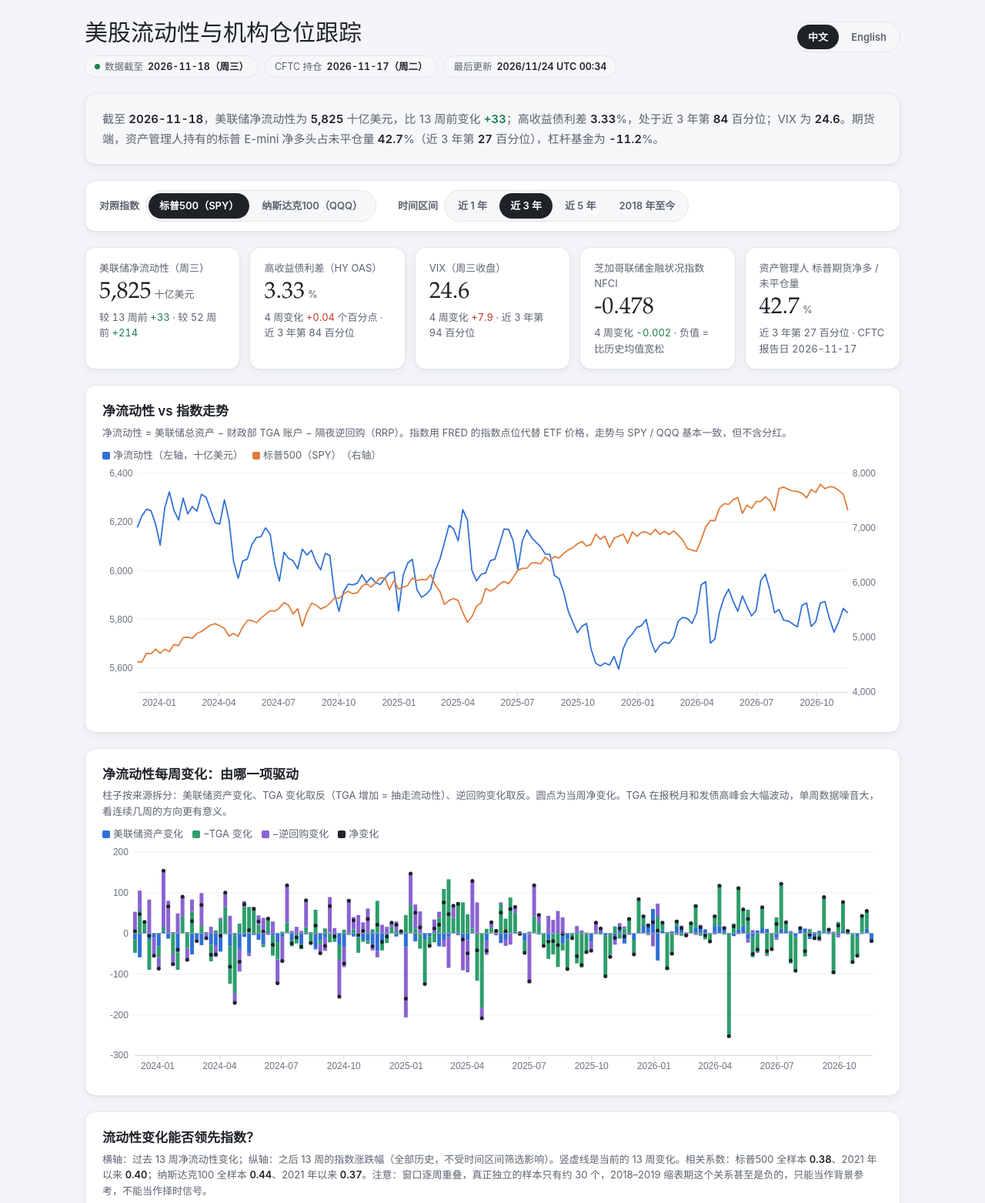
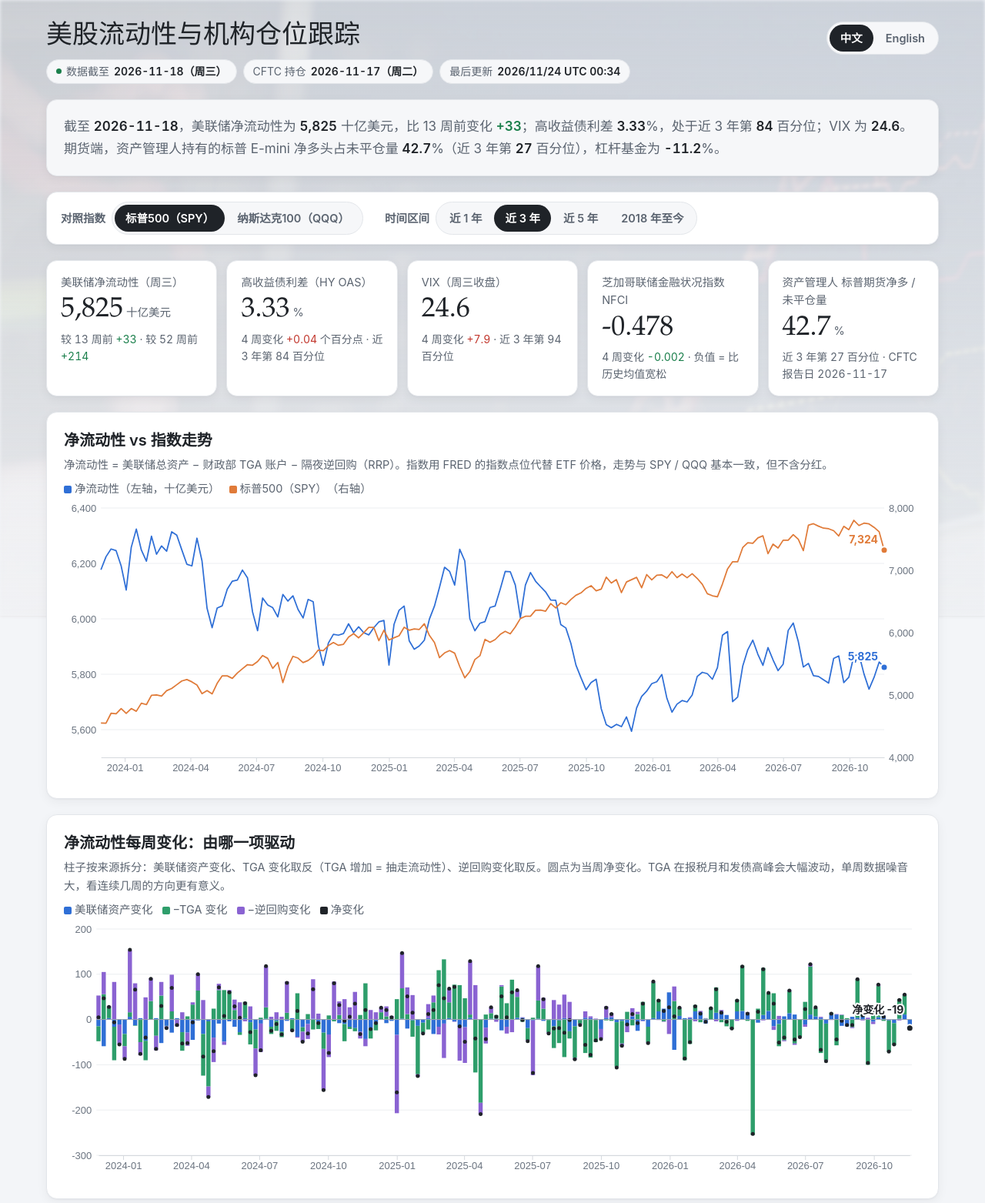
Before and after one commit to Steven4609/USLiquidity, a plain HTML site: page index.html in a window 1280 px wide. Shown: the top 1563 px of the page at 77% size. Drawn offline with nearby package versions, Linux system fonts and the light colour scheme.

Commit message:
Larger type, faded market background, latest values labelled on charts
Co-Authored-By: Claude Opus 5.5 <noreply@anthropic.com>
Claude-Session: https://claude.ai/code/session_013GqNjfBHGQ36867wYjr4jz

```diff
--- a/index.html
+++ b/index.html
@@ -12,7 +12,7 @@
   --color-ok:#1a7f4b;--color-bad:#c2372d;
   --chart-grid:#eceef1;--chart-axis:#d5d9de;--chart-ref:#9aa3ad;--text-secondary:#6b7480;
   --pop-bg:#ffffff;--pop-border:#dfe3e8;--pop-shadow:0 6px 20px rgba(0,0,0,.12);
-  --page-bg:#f3f5f8;--card-shadow:0 1px 2px rgba(16,24,40,.04),0 4px 14px rgba(16,24,40,.05);--row-alt:#fafbfc;--row-hover:#f1f4f8;--row-hi:#eef4ff;
+  --page-bg:#f3f5f8;--bg-op:.24;--veil-top:rgba(243,245,248,.25);--veil-bot:rgba(243,245,248,.8);--card-shadow:0 1px 2px rgba(16,24,40,.04),0 4px 14px rgba(16,24,40,.05);--row-alt:#fafbfc;--row-hover:#f1f4f8;--row-hi:#eef4ff;
   --c0:#2f6fd6;--c1:#e07b39;--c2:#2e9e6b;--c3:#8a63d2;
   --serif:"Iowan Old Style","Palatino Linotype","Songti SC","Noto Serif SC",Georgia,serif;
   --sans:-apple-system,BlinkMacSystemFont,"Segoe UI","PingFang SC","Microsoft YaHei","Noto Sans SC",Roboto,sans-serif;
@@ -23,39 +23,39 @@
   --color-ok:#4cc38a;--color-bad:#f0776c;
   --chart-grid:#2a2f36;--chart-axis:#3a4049;--chart-ref:#6b7480;--text-secondary:#9aa3ad;
   --pop-bg:#23272d;--pop-border:#363c44;--pop-shadow:0 6px 20px rgba(0,0,0,.5);
-  --page-bg:#111317;--card-shadow:0 1px 2px rgba(0,0,0,.3);--row-alt:#1b1e23;--row-hover:#22262c;--row-hi:#1f2a3a;
+  --page-bg:#111317;--bg-op:.45;--veil-top:rgba(17,19,23,.35);--veil-bot:rgba(17,19,23,.85);--card-shadow:0 1px 2px rgba(0,0,0,.3);--row-alt:#1b1e23;--row-hover:#22262c;--row-hi:#1f2a3a;
   --c0:#6ea2f5;--c1:#f0995f;--c2:#4cc38a;--c3:#a98bea;
 }}
 *{box-sizing:border-box}
 html{background:var(--page-bg)}
-body{margin:0;background:var(--page-bg);color:var(--color-fg);font:15px/1.55 var(--sans)}
-.lq{max-width:1100px;margin:0 auto;padding:28px 20px 40px;display:flex;flex-direction:column;gap:20px}
+body{margin:0;background:var(--page-bg);color:var(--color-fg);font:16px/1.6 var(--sans)}
+.lq{position:relative;z-index:1;max-width:1200px;margin:0 auto;padding:28px 20px 40px;display:flex;flex-direction:column;gap:20px}
 .top{display:flex;gap:var(--gap-lg);align-items:flex-start;justify-content:space-between;flex-wrap:wrap}
 .top>div:first-child{flex:1 1 520px}
-.lq h1{font-family:var(--serif);font-weight:400;font-size:30px;line-height:1.2;margin:0}
+.lq h1{font-family:var(--serif);font-weight:400;font-size:34px;line-height:1.2;margin:0}
 .lq .take{color:var(--color-fg-muted);margin:var(--gap-sm) 0 0;line-height:1.7}
 .lq .take b{color:var(--color-fg);font-weight:600;font-variant-numeric:tabular-nums}
 .seg{display:inline-flex;flex-wrap:wrap;border:1px solid var(--color-border-line);border-radius:999px;padding:3px;gap:2px;background:var(--color-panel)}
-.seg button{font:inherit;font-size:13px;font-weight:600;border:0;border-radius:999px;padding:6px 14px;background:transparent;color:var(--color-fg-muted);cursor:pointer;transition:background .15s,color .15s}
+.seg button{font:inherit;font-size:14.5px;font-weight:600;border:0;border-radius:999px;padding:6px 14px;background:transparent;color:var(--color-fg-muted);cursor:pointer;transition:background .15s,color .15s}
 .seg button:hover{color:var(--color-fg)}
 .seg button.on{background:var(--color-fg);color:var(--color-bg)}
 .seg button:focus-visible{outline:2px solid var(--c0);outline-offset:2px}
 .titlebox{display:flex;flex-direction:column;gap:var(--gap-sm)}
 .meta{display:flex;flex-wrap:wrap;gap:var(--gap-sm)}
-.pill{display:inline-flex;align-items:center;gap:6px;font-size:12.5px;color:var(--color-fg-muted);background:var(--color-panel);border:1px solid var(--color-border-line);border-radius:999px;padding:4px 12px;font-variant-numeric:tabular-nums}
+.pill{display:inline-flex;align-items:center;gap:6px;font-size:14px;color:var(--color-fg-muted);background:var(--color-panel);border:1px solid var(--color-border-line);border-radius:999px;padding:4px 12px;font-variant-numeric:tabular-nums}
 .pill b{color:var(--color-fg);font-weight:600}
 .dot{width:7px;height:7px;border-radius:50%;background:var(--color-ok);display:inline-block}
 .panel{background:var(--color-bg);border:1px solid var(--color-border-line);border-radius:14px;padding:20px 22px;box-shadow:var(--card-shadow)}
 .take-card{background:var(--color-panel)}
-.take-card .take{margin:0;font-size:15px}
+.take-card .take{margin:0;font-size:17px}
 .controls{display:flex;gap:var(--gap-lg) 28px;flex-wrap:wrap;align-items:center;padding:12px 18px}
 .ctl{display:flex;gap:var(--gap-sm);align-items:center;flex-wrap:wrap}
-.ctl-l{font-size:13px;color:var(--color-fg-muted);font-weight:600}
+.ctl-l{font-size:14.5px;color:var(--color-fg-muted);font-weight:600}
 .callout{background:var(--color-panel);border-radius:8px;padding:10px 12px;margin:var(--gap-md) 0 0}
 .h-row{display:flex;justify-content:space-between;align-items:baseline;gap:var(--gap-md);flex-wrap:wrap;margin-bottom:var(--gap-sm)}
-.dt{font-size:13px}
+.dt{font-size:14.5px}
 .dt thead th{position:sticky;top:0;background:var(--color-bg)}
-.dt tr.grp th{font-size:11.5px;text-transform:uppercase;letter-spacing:.04em;color:var(--text-secondary);border-bottom:0;padding-bottom:0;text-align:center}
+.dt tr.grp th{font-size:12.5px;text-transform:uppercase;letter-spacing:.04em;color:var(--text-secondary);border-bottom:0;padding-bottom:0;text-align:center}
 .dt th:nth-child(2),.dt td:nth-child(2),.dt th:nth-child(6),.dt td:nth-child(6),.dt th:nth-child(9),.dt td:nth-child(9){border-left:1px solid var(--color-border-line)}
 .dt tr.grp th:nth-child(2),.dt tr.grp th:nth-child(3),.dt tr.grp th:nth-child(4){border-left:1px solid var(--color-border-line)}
 .dt td{vertical-align:top;padding:8px 10px;background:var(--color-bg)}
@@ -65,37 +65,37 @@ body{margin:0;background:var(--page-bg);color:var(--color-fg);font:15px/1.55 var
 .dt tbody tr.latest .v{font-weight:700}
 .dt td:first-child,.dt th:first-child{position:sticky;left:0;z-index:1;font-weight:600;color:var(--color-fg)}
 .dt .v{display:block;color:var(--color-fg)}
-.dt .c{display:block;font-size:11px;font-weight:500;color:var(--text-secondary)}
+.dt .c{display:block;font-size:12.5px;font-weight:500;color:var(--text-secondary)}
 .dt .c.good{color:var(--color-ok)}.dt .c.bad{color:var(--color-bad)}
 .sec-h{margin:0 0 var(--gap-md)!important}
 .ngrid{display:grid;grid-template-columns:repeat(auto-fit,minmax(230px,1fr));gap:var(--gap-md)}
 .ncard{background:var(--color-panel);border:1px solid var(--color-border-line);border-radius:12px;padding:14px 16px}
-.ncard h3{display:flex;align-items:center;gap:8px;font-size:14px;font-weight:600;margin:0 0 6px;color:var(--color-fg)}
+.ncard h3{display:flex;align-items:center;gap:8px;font-size:16px;font-weight:600;margin:0 0 6px;color:var(--color-fg)}
 .ncard h3 i{width:8px;height:8px;border-radius:2px;flex:none}
-.ncard p{margin:0;font-size:13px;line-height:1.65;color:var(--color-fg-muted)}
+.ncard p{margin:0;font-size:14.5px;line-height:1.65;color:var(--color-fg-muted)}
 .ncard b{color:var(--color-fg)}
 .kpis{display:grid;grid-template-columns:repeat(auto-fit,minmax(190px,1fr));gap:var(--gap-md)}
 .card{background:var(--color-bg);border:1px solid var(--color-border-line);border-radius:14px;padding:16px 18px;box-shadow:var(--card-shadow)}
-.k-label{font-size:13px;color:var(--color-fg-muted)}
-.k-val{font-family:var(--serif);font-weight:400;font-size:30px;line-height:1.2;font-variant-numeric:tabular-nums;margin:var(--gap-xs) 0}
-.k-unit{font-size:13px;color:var(--color-fg-muted);margin-left:4px;font-family:var(--sans)}
-.k-sub{font-size:13px;color:var(--color-fg-muted);font-variant-numeric:tabular-nums;line-height:1.6}
+.k-label{font-size:14.5px;color:var(--color-fg-muted)}
+.k-val{font-family:var(--serif);font-weight:400;font-size:36px;line-height:1.2;font-variant-numeric:tabular-nums;margin:var(--gap-xs) 0}
+.k-unit{font-size:14.5px;color:var(--color-fg-muted);margin-left:4px;font-family:var(--sans)}
+.k-sub{font-size:14px;color:var(--color-fg-muted);font-variant-numeric:tabular-nums;line-height:1.6}
 .good{color:var(--color-ok)}.bad{color:var(--color-bad)}
-.lq h2{font-size:17px;font-weight:600;margin:0 0 var(--gap-xs)}
-.note{font-size:13px;color:var(--color-fg-muted);margin:0 0 var(--gap-sm);line-height:1.6}
+.lq h2{font-size:20px;font-weight:600;margin:0 0 var(--gap-xs)}
+.note{font-size:14.5px;color:var(--color-fg-muted);margin:0 0 var(--gap-sm);line-height:1.6}
 .note b{color:var(--color-fg);font-weight:600;font-variant-numeric:tabular-nums}
-.chart{position:relative;min-height:300px}
-.chart.sm{min-height:240px}
-.tip{position:absolute;pointer-events:none;background:var(--pop-bg);border:1px solid var(--pop-border);box-shadow:var(--pop-shadow);border-radius:6px;padding:6px 8px;font-size:12px;white-space:nowrap;display:none;z-index:2;font-variant-numeric:tabular-nums;color:var(--color-fg)}
+.chart{position:relative;min-height:340px}
+.chart.sm{min-height:270px}
+.tip{position:absolute;pointer-events:none;background:var(--pop-bg);border:1px solid var(--pop-border);box-shadow:var(--pop-shadow);border-radius:6px;padding:6px 8px;font-size:12px;white-space:nowrap;display:none;z-index:2;font-variant-numeric:tabular-nums;color:var(--color-fg);font-size:13.5px}
 .tip .t-h{font-weight:600;margin-bottom:2px}
-.axis text{fill:var(--text-secondary);font-size:12px}
+.axis text{fill:var(--text-secondary);font-size:13px}
 .axis path,.axis line{stroke:var(--chart-axis)}
 .grid line{stroke:var(--chart-grid)}
-.legend{display:flex;gap:var(--gap-md);font-size:13px;color:var(--color-fg-muted);flex-wrap:wrap;margin-bottom:var(--gap-xs)}
+.legend{display:flex;gap:var(--gap-md);font-size:14.5px;color:var(--color-fg-muted);flex-wrap:wrap;margin-bottom:var(--gap-xs)}
 .sw{display:inline-block;width:10px;height:10px;border-radius:2px;margin-right:4px;vertical-align:-1px}
 .two{display:grid;grid-template-columns:repeat(auto-fit,minmax(300px,1fr));gap:var(--gap-lg)}
 .tw{overflow-x:auto}
-table{border-collapse:collapse;width:100%;font-size:13px;font-variant-numeric:tabular-nums}
+table{border-collapse:collapse;width:100%;font-size:14.5px;font-variant-numeric:tabular-nums}
 th,td{padding:6px 8px;text-align:right;border-bottom:1px solid var(--color-border-line);white-space:nowrap}
 th:first-child,td:first-child{text-align:left}
 th{color:var(--color-fg-muted);font-weight:600}
@@ -104,12 +104,15 @@ details summary{cursor:pointer;color:var(--color-fg)}
 details ul{padding-left:18px;margin:var(--gap-sm) 0}
 details b{color:var(--color-fg)}
 .fail{font-size:13px;color:var(--color-bad);padding:12px 0}
-footer{font-size:12px;color:var(--color-fg-muted);text-align:center;padding:var(--gap-sm) 0}
+.bg{position:fixed;inset:0;z-index:0;pointer-events:none;background:url(bg-market.jpg) center/cover no-repeat;opacity:var(--bg-op);filter:blur(2px) saturate(.9)}
+.bgveil{position:fixed;inset:0;z-index:0;pointer-events:none;background:linear-gradient(180deg,var(--veil-top),var(--veil-bot))}
+footer{font-size:13.5px;color:var(--color-fg-muted);text-align:center;padding:var(--gap-sm) 0}
 [data-l=en]{display:none!important}html[lang=en] [data-l=en]{display:grid!important}html[lang=en] [data-l=zh]{display:none!important}
-@media (max-width:600px){.lq{padding:20px 12px 32px}.lq h1{font-size:25px}.panel{padding:16px 14px}.controls{padding:12px 14px}}
+@media (max-width:600px){body{font-size:15px}.lq{padding:20px 12px 32px}.lq h1{font-size:26px}.k-val{font-size:32px}.note,.legend,.dt{font-size:14px}.panel{padding:16px 14px}.controls{padding:12px 14px}}
 </style>
 </head>
 <body>
+<div class="bg" aria-hidden="true"></div><div class="bgveil" aria-hidden="true"></div>
 <div class="lq">
   <header class="top" id="top">
     <div class="titlebox">
@@ -251,7 +254,7 @@ footer{font-size:12px;color:var(--color-fg-muted);text-align:center;padding:var(
       idx: { spx: '标普500（SPY）', ndx: '纳斯达克100（QQQ）' },
       netL: '净流动性', hyL: 'HY 利差', scX: '过去 13 周净流动性变化（十亿美元）', now: '当前',
       tip13: '13 周净流动性变化', tipFwd: (n) => `之后 13 周${n}`,
-      foot: (a, b, u) => `数据范围 ${a} 至 ${b} · 每周六自动更新 · 最后更新 ${u} · 数据：FRED（圣路易斯联储）、CFTC · 仅供个人参考，不构成投资建议`,
+      foot: (a, b, u) => `数据范围 ${a} 至 ${b} · 每周六自动更新 · 最后更新 ${u} · 数据：FRED（圣路易斯联储）、CFTC · 背景照片：Nicholas Cappello / Unsplash · 仅供个人参考，不构成投资建议`,
       fail: '这张图的数据加载失败。'
     },
     en: {
@@ -282,7 +285,7 @@ footer{font-size:12px;color:var(--color-fg-muted);text-align:center;padding:var(
       idx: { spx: 'S&P 500 (SPY)', ndx: 'Nasdaq-100 (QQQ)' },
       netL: 'Net liquidity', hyL: 'HY spread', scX: 'Change in net liquidity over past 13 weeks ($bn)', now: 'Now',
       tip13: '13-week change in net liquidity', tipFwd: (n) => `Next 13 weeks, ${n}`,
-      foot: (a, b, u) => `Data ${a} to ${b} · updated automatically every Saturday · last update ${u} · Sources: FRED (St. Louis Fed), CFTC · For personal reference only, not investment advice`,
+      foot: (a, b, u) => `Data ${a} to ${b} · updated automatically every Saturday · last update ${u} · Sources: FRED (St. Louis Fed), CFTC · Background photo: Nicholas Cappello / Unsplash · For personal reference only, not investment advice`,
       fail: 'Data for this chart failed to load.'
     }
   };
@@ -398,6 +401,21 @@ footer{font-size:12px;color:var(--color-fg-muted);text-align:center;padding:var(
       svg.append('path').datum(rows.filter((r) => r[s.key] != null)).attr('fill', 'none').style('stroke', s.color).attr('stroke-width', 1.75).attr('stroke-linejoin', 'round')
         .attr('d', d3.line().x((r) => x(r.d)).y((r) => s.y(r[s.key])));
     }
+    // 最新数值：每条线末端画点并标注
+    const ends = [];
+    for (const s of all) {
+      let r = null; for (let q = rows.length - 1; q >= 0; q--) if (rows[q][s.key] != null) { r = rows[q]; break; }
+      if (!r) continue;
+      const cx = x(r.d), cy = s.y(r[s.key]);
+      svg.append('circle').attr('cx', cx).attr('cy', cy).attr('r', 4.5).style('fill', s.color).style('stroke', 'var(--color-bg)').attr('stroke-width', 2);
+      ends.push({ s, cx, cy, ty: cy - 9, txt: (s.end || s.fmt)(r[s.key]) });
+    }
+    ends.sort((a, b) => a.ty - b.ty);
+    for (let q = 1; q < ends.length; q++) if (ends[q].ty - ends[q - 1].ty < 17) ends[q].ty = ends[q - 1].ty + 17;
+    for (const e of ends) {
+      svg.append('text').attr('x', e.cx - 8).attr('y', Math.max(m.t + 12, Math.min(H - m.b - 4, e.ty))).attr('text-anchor', 'end').attr('font-size', 14).attr('font-weight', 700)
+        .style('fill', e.s.color).style('paint-order', 'stroke').style('stroke', 'var(--color-bg)').style('stroke-width', '4px').style('stroke-linejoin', 'round').text(e.txt);
+    }
     const vl = svg.append('line').attr('y1', m.t).attr('y2', H - m.b).style('stroke', 'var(--chart-ref)').style('display', 'none');
     const dots = all.map((s) => svg.append('circle').attr('r', 3.5).style('fill', s.color).style('display', 'none'));
     const bis = d3.bisector((r) => r.d).center;
@@ -476,22 +494,22 @@ footer{font-size:12px;color:var(--color-fg-muted);text-align:center;padding:var(
   function cMain() {
     const k = S.idx;
     lines(document.getElementById('chart-main'), {
-      rows: cut(LIQ), height: 320, aria: `${t('netL')} / ${t('idx')[k]}`,
-      left: [{ key: 'net', label: t('netL'), color: C(0), fmt: (v) => f(',.0f')(v) + ' ' + t('bn') }],
+      rows: cut(LIQ), height: 360, aria: `${t('netL')} / ${t('idx')[k]}`,
+      left: [{ key: 'net', label: t('netL'), color: C(0), fmt: (v) => f(',.0f')(v) + ' ' + t('bn'), end: f(',.0f') }],
       right: [{ key: k, label: t('idx')[k], color: C(1), fmt: f(',.0f') }],
       fmtL: f(',.0f'), fmtR: f(',.0f')
     });
   }
   function cHy() {
-    lines(document.getElementById('chart-hy'), { rows: cut(LIQ).filter((r) => r.hy != null), height: 240, aria: t('hHy'), left: [{ key: 'hy', label: t('hyL'), color: C(0), fmt: (v) => f('.2f')(v) + '%' }], fmtL: f('.1f') });
+    lines(document.getElementById('chart-hy'), { rows: cut(LIQ).filter((r) => r.hy != null), height: 270, aria: t('hHy'), left: [{ key: 'hy', label: t('hyL'), color: C(0), fmt: (v) => f('.2f')(v) + '%' }], fmtL: f('.1f') });
   }
   function cVix() {
-    lines(document.getElementById('chart-vix'), { rows: cut(LIQ), height: 240, aria: 'VIX', left: [{ key: 'vix', label: 'VIX', color: C(0), fmt: f('.1f') }], fmtL: f('.0f') });
+    lines(document.getElementById('chart-vix'), { rows: cut(LIQ), height: 270, aria: 'VIX', left: [{ key: 'vix', label: 'VIX', color: C(0), fmt: f('.1f') }], fmtL: f('.0f') });
   }
   function cCot() {
     const p = S.idx === 'spx' ? 'es' : 'nq', pf = (v) => f('.1f')(v) + '%';
     lines(document.getElementById('chart-cot'), {
-      rows: cut(COT), height: 300, zero: true, aria: t('cotName')[S.idx],
+      rows: cut(COT), height: 330, zero: true, aria: t('cotName')[S.idx],
       left: [{ key: p + '_am', label: t('lAm'), color: C(0), fmt: pf }, { key: p + '_lev', label: t('lLev'), color: C(1), fmt: pf }],
       fmtL: (v) => f('.0f')(v) + '%'
     });
@@ -501,7 +519,7 @@ footer{font-size:12px;color:var(--color-fg-muted);text-align:center;padding:var(
     const ch = [];
     for (let q = 1; q < LIQ.length; q++) { const a = LIQ[q], b = LIQ[q - 1]; ch.push({ d: a.d, fed: a.fed - b.fed, tga: -(a.tga - b.tga), rrp: -(a.rrp - b.rrp), net: a.net - b.net }); }
     const rows = cut(ch);
-    const fr = frame(el, 300, t('hDec'));
+    const fr = frame(el, 330, t('hDec'));
     const { W, H, svg } = fr;
     const keys = [{ k: 'fed', label: t('lFed'), c: C(0) }, { k: 'tga', label: t('lTga'), c: C(2) }, { k: 'rrp', label: t('lRrp'), c: C(3) }];
     let lo = 0, hi = 0;
@@ -521,6 +539,14 @@ footer{font-size:12px;color:var(--color-fg-muted);text-align:center;padding:var(
     }
     if (rows.length <= 200) svg.append('g').selectAll('circle').data(rows).join('circle').attr('cx', (r) => x(r.d) + x.bandwidth() / 2).attr('cy', (r) => y(r.net)).attr('r', 2.5).style('fill', 'var(--color-fg)');
     svg.append('line').attr('x1', m.l).attr('x2', W - m.r).attr('y1', y(0)).attr('y2', y(0)).style('stroke', 'var(--chart-ref)');
+    { // 最新一周：标出净变化
+      const r = rows[rows.length - 1]; let p = 0; for (const s of keys) if (r[s.k] > 0) p += r[s.k];
+      const cx = x(r.d) + x.bandwidth() / 2;
+      svg.append('circle').attr('cx', cx).attr('cy', y(r.net)).attr('r', 4.5).style('fill', 'var(--color-fg)').style('stroke', 'var(--color-bg)').attr('stroke-width', 2);
+      svg.append('text').attr('x', cx - 8).attr('y', Math.max(m.t + 12, y(Math.max(p, r.net, 0)) - 8)).attr('text-anchor', 'end').attr('font-size', 14).attr('font-weight', 700)
+        .style('fill', 'var(--color-fg)').style('paint-order', 'stroke').style('stroke', 'var(--color-bg)').style('stroke-width', '4px').style('stroke-linejoin', 'round')
+        .text(`${t('lNet')} ${f('+,.0f')(r.net)}`);
+    }
     const xt = d3.scaleUtc().domain(d3.extent(rows, (r) => r.d)).range([m.l + x.bandwidth() / 2, W - m.r - x.bandwidth() / 2]);
     svg.append('g').attr('class', 'axis').attr('transform', `translate(0,${H - m.b})`).call(d3.axisBottom(xt).ticks(Math.max(2, Math.floor((W - m.l - m.r) / 90))).tickFormat(d3.utcFormat('%Y-%m')).tickSizeOuter(0));
     svg.append('g').attr('class', 'axis').attr('transform', `translate(${m.l},0)`).call(d3.axisLeft(y).ticks(5).tickFormat(f(',.0f')).tickSize(0).tickPadding(6)).call((g) => g.select('.domain').remove());
@@ -544,7 +570,7 @@ footer{font-size:12px;color:var(--color-fg-muted);text-align:center;padding:var(
       pts.push({ d: L[q].d, x: L[q].net - L[q - 13].net, y: 100 * (L[q + 13][k] / L[q][k] - 1) });
     }
     const last = L.length - 1, cur = L[last].net - L[last - 13].net;
-    const fr = frame(el, 320, t('hSc'));
+    const fr = frame(el, 360, t('hSc'));
     const { W, H, svg } = fr;
     const x = d3.scaleLinear().domain(d3.extent([...pts.map((p) => p.x), cur])).nice();
     const y = d3.scaleLinear().domain(d3.extent(pts, (p) => p.y)).nice();
@@ -557,12 +583,12 @@ footer{font-size:12px;color:var(--color-fg-muted);text-align:center;padding:var(
     svg.append('g').selectAll('circle').data(pts).join('circle').attr('cx', (p) => x(p.x)).attr('cy', (p) => y(p.y)).attr('r', (p, q) => q >= recentCut ? 3.5 : 2.5)
       .style('fill', (p, q) => q >= recentCut ? C(1) : C(0)).style('opacity', (p, q) => q >= recentCut ? 0.95 : 0.45);
     svg.append('line').attr('x1', x(cur)).attr('x2', x(cur)).attr('y1', m.t).attr('y2', H - m.b).style('stroke', 'var(--color-fg)').attr('stroke-dasharray', '4 3');
-    const lab = svg.append('text').attr('y', m.t + 12).attr('font-size', 12).style('fill', 'var(--color-fg)').text(`${t('now')} ${f('+,.0f')(cur)}`);
+    const lab = svg.append('text').attr('y', m.t + 14).attr('font-size', 14).style('fill', 'var(--color-fg)').attr('font-weight', 700).text(`${t('now')} ${f('+,.0f')(cur)}`);
     const lw = lab.node().getComputedTextLength();
     lab.attr('x', x(cur) + 6 + lw > W - m.r ? x(cur) - 6 - lw : x(cur) + 6);
     svg.append('g').attr('class', 'axis').attr('transform', `translate(0,${H - m.b})`).call(d3.axisBottom(x).ticks(Math.max(3, Math.floor((W - m.l - m.r) / 80))).tickFormat(f(',.0f')).tickSizeOuter(0));
     svg.append('g').attr('class', 'axis').attr('transform', `translate(${m.l},0)`).call(d3.axisLeft(y).ticks(5).tickFormat((v) => f('.0f')(v) + '%').tickSize(0).tickPadding(6)).call((g) => g.select('.domain').remove());
-    svg.append('text').attr('x', W - m.r).attr('y', H - 4).attr('text-anchor', 'end').style('fill', 'var(--text-secondary)').attr('font-size', 12).text(t('scX'));
+    svg.append('text').attr('x', W - m.r).attr('y', H - 4).attr('text-anchor', 'end').style('fill', 'var(--text-secondary)').attr('font-size', 13).text(t('scX'));
     const qt = d3.quadtree(pts, (p) => x(p.x), (p) => y(p.y));
     const ring = svg.append('circle').attr('r', 6).attr('fill', 'none').style('stroke', 'var(--color-fg)').style('display', 'none');
     svg.append('rect').attr('x', m.l).attr('y', m.t).attr('width', W - m.l - m.r).attr('height', H - m.t - m.b).attr('fill', 'transparent')
```
Also changed, not shown: bg-market.jpg (added), 1 other file.
